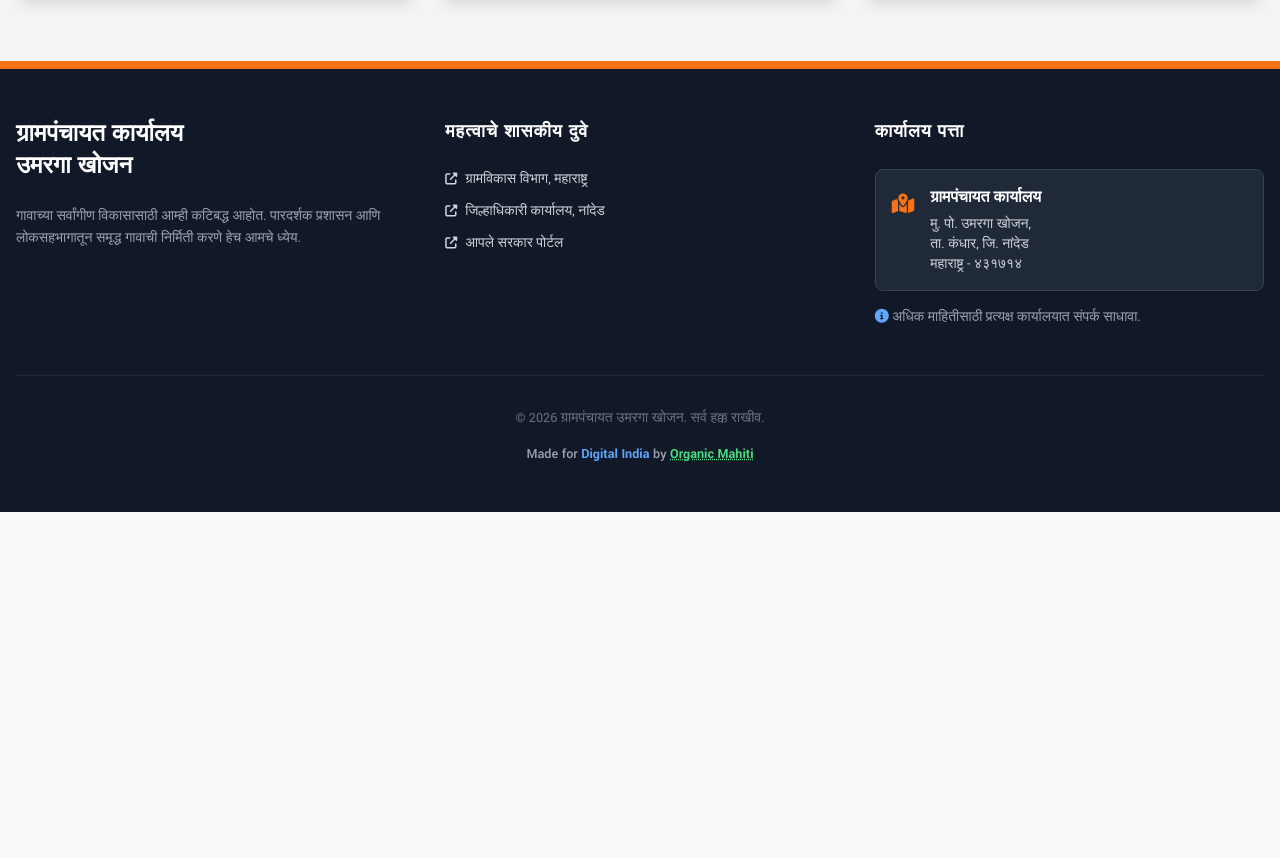
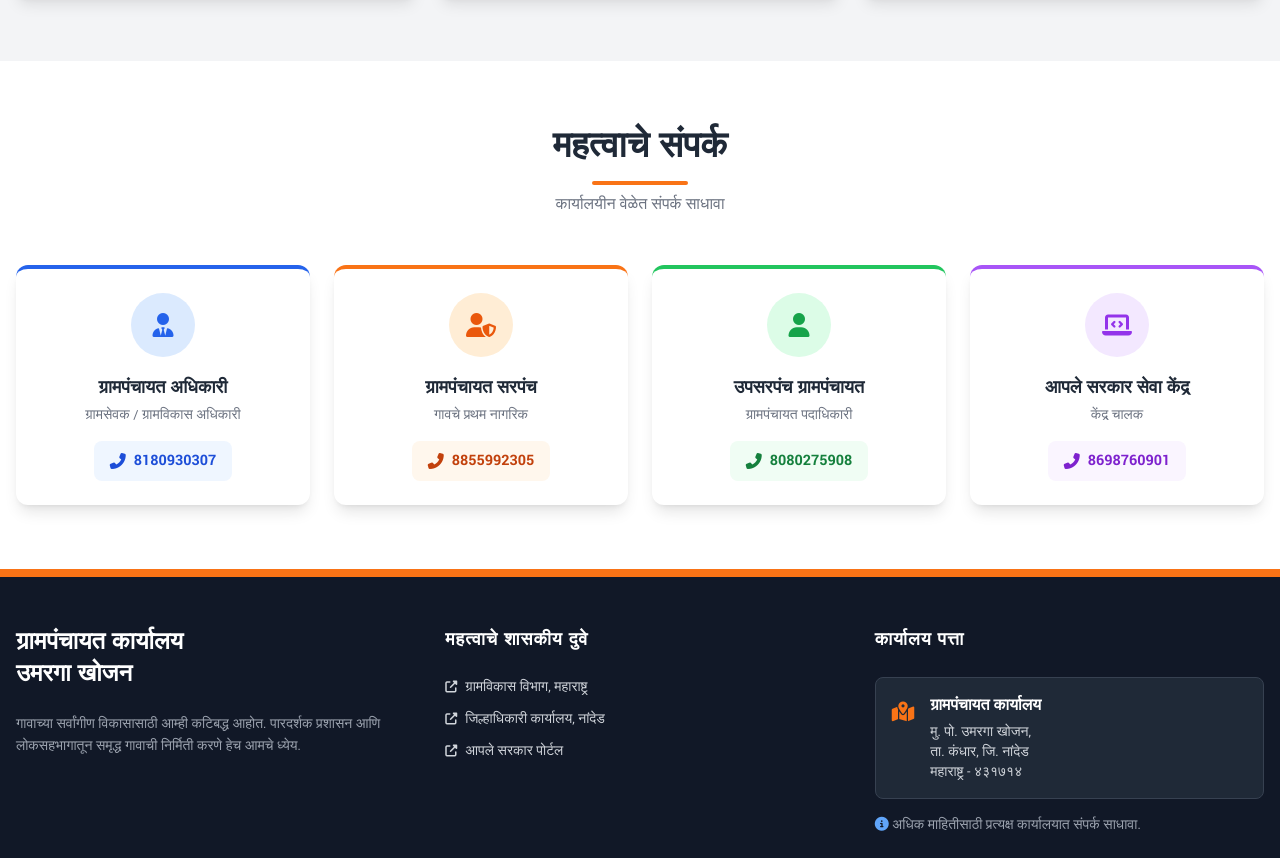
Before and after one commit to RushikeshMunde22/umarga.kho, a plain HTML site: page index.html in a window 1280 px wide. Shown: the part 3302-4160 px from the top of the page. Before the commit the page ends 3814 px from the top, so only its background shows below. Drawn offline with nearby package versions, Linux system fonts and the light colour scheme; a web font is replaced by a local one.

Commit message:
contact section

```diff
--- a/index.html
+++ b/index.html
@@ -6,15 +6,12 @@
     <title>ग्रामपंचायत उमरगा खोजन | अधिकृत संकेतस्थळ</title>
     <meta name="description" content="Official website of Grampanchayat Umarga Khojan, Tal. Kandhar, Dist. Nanded.">
 
-    <!-- Google Fonts for Marathi -->
     <link rel="preconnect" href="https://fonts.googleapis.com">
     <link rel="preconnect" href="https://fonts.gstatic.com" crossorigin>
     <link href="https://fonts.googleapis.com/css2?family=Gotu&family=Yantramanav:wght@300;400;500;700&display=swap" rel="stylesheet">
 
-    <!-- Tailwind CSS -->
     <script src="https://cdn.tailwindcss.com"></script>
 
-    <!-- Font Awesome -->
     <link rel="stylesheet" href="https://cdnjs.cloudflare.com/ajax/libs/font-awesome/6.4.0/css/all.min.css">
 
     <style>
@@ -62,7 +59,6 @@
 </head>
 <body class="bg-gray-50 text-gray-800 flex flex-col min-h-screen">
 
-    <!-- Top Bar with Tricolor Strip -->
     <header class="shadow-md relative z-50">
         <div class="h-2 flex w-full">
             <div class="w-1/3 gov-orange"></div>
@@ -70,11 +66,9 @@
             <div class="w-1/3 gov-green"></div>
         </div>
 
-        <!-- Main Header Content -->
         <div class="bg-white py-4">
             <div class="container mx-auto px-4 flex flex-col md:flex-row items-center justify-between gap-4">
                 <div class="flex items-center gap-4">
-                    <!-- Ashoka Stambh / Emblem Placeholder -->
                     <div class="w-20 h-20 flex-shrink-0">
                          <img src="https://upload.wikimedia.org/wikipedia/commons/5/55/Emblem_of_India.svg" alt="Emblem" class="w-full h-full object-contain">
                     </div>
@@ -85,7 +79,6 @@
                     </div>
                 </div>
 
-                <!-- Right Side: Login Button -->
                 <div class="hidden md:flex flex-col items-end gap-2">
                     <button class="bg-blue-900 text-white px-5 py-2 rounded shadow hover:bg-blue-800 transition flex items-center gap-2">
                         <i class="fas fa-user-shield"></i>  लॉगिन
@@ -94,7 +87,6 @@
             </div>
         </div>
 
-        <!-- Navigation Bar -->
         <nav class="bg-blue-900 text-white sticky top-0 shadow-lg">
             <div class="container mx-auto px-4">
                 <ul class="flex flex-wrap justify-center md:justify-start gap-2 md:gap-8 text-sm md:text-base font-medium py-3">
@@ -103,13 +95,12 @@
                     <li><a href="#schemes" class="hover:text-yellow-400 px-2 py-1 transition">योजना</a></li>
                     <li><a href="#culture" class="hover:text-yellow-400 px-2 py-1 transition">संस्कृती</a></li>
                     <li><a href="#gallery" class="hover:text-yellow-400 px-2 py-1 transition">फोटो गॅलरी</a></li>
-                    <li><a href="#contact" class="hover:text-yellow-400 px-2 py-1 transition">संपर्क</a></li>
+                    <li><a href="#contact-list" class="hover:text-yellow-400 px-2 py-1 transition">संपर्क</a></li>
                 </ul>
             </div>
         </nav>
     </header>
 
-    <!-- Marquee Notification -->
     <div class="marquee-container py-3 text-red-700 font-bold bg-yellow-50 border-b border-yellow-200 text-lg">
         <div class="marquee-content flex items-center gap-8">
             <span><i class="fas fa-flag text-orange-500"></i> सूचना: दिनांक २६ जानेवारी रोजी प्रजासत्ताक दिनानिमित्त सकाळी ७:३० वाजता ग्रामपंचायत कार्यालय येथे ध्वजारोहण समारंभ आयोजित केला आहे. तरी सर्व ग्रामस्थांनी वेळेवर उपस्थित राहावे.</span>
@@ -118,9 +109,7 @@
         </div>
     </div>
 
-    <!-- Hero Section -->
     <section class="relative h-[450px] md:h-[550px] bg-gray-800 text-white overflow-hidden group">
-        <!-- Background Image: Using the nice previous image as requested -->
         <div class="absolute inset-0 bg-cover bg-center opacity-60 transition-transform duration-1000 group-hover:scale-105"
              style="background-image: url('https://images.unsplash.com/photo-1625505826533-5c80aca7d157?ixlib=rb-4.0.3&auto=format&fit=crop&w=1600&q=80');">
         </div>
@@ -145,7 +134,6 @@
         </div>
     </section>
 
-    <!-- Intro & Population Stats -->
     <section id="about" class="py-16 bg-white">
         <div class="container mx-auto px-4">
             <div class="flex flex-col lg:flex-row gap-12 items-center">
@@ -160,7 +148,6 @@
                         विविध रक्तदान शिबिर, व्याख्याने, सांस्कृतिक कार्यक्रम आणि आरोग्य शिबीर यांच्या माध्यमातून गावकऱ्यांपर्यंत शासकीय योजना पोहोचवण्याचे काम ग्रामपंचायतीमार्फत केले जाते.
                     </p>
 
-                    <!-- Stats Cards -->
                     <div class="grid grid-cols-1 sm:grid-cols-3 gap-4 text-center">
                         <div class="bg-blue-50 p-6 rounded-xl shadow-sm border-b-4 border-blue-500">
                             <i class="fas fa-users text-blue-300 text-3xl mb-2"></i>
@@ -181,7 +168,6 @@
                 </div>
                 <div class="w-full lg:w-1/2">
                     <div class="relative rounded-2xl overflow-hidden shadow-2xl border-4 border-white h-[400px]">
-                        <!-- Using uploaded image 1000028967.png -->
                         <img src="1000028969.png"
                              alt="Grampanchayat Office"
                              class="w-full h-full object-cover transform hover:scale-105 transition duration-700"
@@ -195,7 +181,6 @@
         </div>
     </section>
 
-    <!-- Cultural Section -->
     <section id="culture" class="py-16 bg-orange-50 relative">
         <div class="absolute top-0 left-0 w-full h-full opacity-5 pointer-events-none" style="background-image: radial-gradient(#ea580c 1px, transparent 1px); background-size: 20px 20px;"></div>
 
@@ -208,7 +193,6 @@
 
             <div class="grid grid-cols-1 md:grid-cols-2 gap-10 items-center">
                 <div class="order-2 md:order-1 hover-zoom overflow-hidden rounded-2xl shadow-xl border-4 border-white h-80 md:h-96">
-                    <!-- Using uploaded image 1000028968.png -->
                     <img src="ganesh.jpeg"
                          alt="Ganesh Utsav"
                          class="w-full h-full object-cover"
@@ -223,6 +207,7 @@
                         गावामध्ये लोकमान्य बाळ गंगाधर टिळकांनी सुरू केलेला गणेशउत्सव मोठ्या थाटामाटात साजरा करण्यात येतो.
                         <strong>'एक गाव एक गणपती'</strong> ही संकल्पना अनेक वर्षांपासून राबविण्यात येत असून यामुळे गावात सामाजिक एकोपा आणि शांतता जपली जाते.
                     </p>
+
                     <div class="bg-white p-6 rounded-xl shadow-md border-l-4 border-orange-500">
                         <h4 class="font-bold text-lg mb-3">उत्सवादरम्यान राबवले जाणारे उपक्रम:</h4>
                         <ul class="space-y-3">
@@ -245,7 +230,6 @@
         </div>
     </section>
 
-    <!-- Development & Schemes -->
     <section id="schemes" class="py-16 bg-white">
         <div class="container mx-auto px-4">
             <div class="text-center mb-16">
@@ -311,12 +295,10 @@
         </div>
     </section>
 
-    <!-- Gallery -->
     <section id="gallery" class="py-16 bg-gray-100">
         <div class="container mx-auto px-4">
             <h2 class="text-3xl font-bold mb-8 text-center marathi-heading text-gray-800">ग्रामपंचायत झलक</h2>
             <div class="grid grid-cols-2 md:grid-cols-3 gap-4 md:gap-6">
-                <!-- Using uploaded image 1000028969.png -->
                 <div class="group relative overflow-hidden rounded-lg shadow-lg h-48 md:h-64 cursor-pointer">
                     <img src="1000028969.png" class="w-full h-full object-cover transition-transform duration-500 group-hover:scale-110"
                          alt="Gallery 1" onerror="this.src='https://placehold.co/600x400?text=Image+1000028969.png+Not+Found'">
@@ -324,7 +306,6 @@
                         <span class="text-white font-bold">विकास कामे</span>
                     </div>
                 </div>
-                <!-- Using uploaded image 1000028970.png -->
                 <div class="group relative overflow-hidden rounded-lg shadow-lg h-48 md:h-64 cursor-pointer">
                     <img src="1000028970.png" class="w-full h-full object-cover transition-transform duration-500 group-hover:scale-110"
                          alt="Gallery 2" onerror="this.src='https://placehold.co/600x400?text=Image+1000028970.png+Not+Found'">
@@ -332,7 +313,6 @@
                         <span class="text-white font-bold">तलाव</span>
                     </div>
                 </div>
-                <!-- Using uploaded image 1000028971.png -->
                 <div class="group relative overflow-hidden rounded-lg shadow-lg h-48 md:h-64 cursor-pointer">
                     <img src="1000028971.png" class="w-full h-full object-cover transition-transform duration-500 group-hover:scale-110"
                          alt="Gallery 3" onerror="this.src='https://placehold.co/600x400?text=Image+1000028971.png+Not+Found'">
@@ -344,11 +324,65 @@
         </div>
     </section>
 
-    <!-- Footer -->
+    <section id="contact-list" class="py-16 bg-white relative">
+        <div class="container mx-auto px-4">
+            <div class="text-center mb-12">
+                <h2 class="text-3xl md:text-4xl font-bold text-gray-800 marathi-heading">महत्वाचे संपर्क</h2>
+                <div class="h-1 w-24 bg-orange-500 mx-auto mt-4 rounded"></div>
+                <p class="text-gray-500 mt-2">कार्यालयीन वेळेत संपर्क साधावा</p>
+            </div>
+
+            <div class="grid grid-cols-1 md:grid-cols-2 lg:grid-cols-4 gap-6">
+                <div class="bg-white p-6 rounded-xl shadow-lg border-t-4 border-blue-600 text-center hover:shadow-xl transition">
+                    <div class="w-16 h-16 bg-blue-100 text-blue-600 rounded-full flex items-center justify-center mx-auto mb-4">
+                        <i class="fas fa-user-tie text-2xl"></i>
+                    </div>
+                    <h3 class="font-bold text-lg text-gray-800 mb-1">ग्रामपंचायत अधिकारी</h3>
+                    <p class="text-sm text-gray-500 mb-4">ग्रामसेवक / ग्रामविकास अधिकारी</p>
+                    <a href="tel:8180930307" class="inline-flex items-center gap-2 text-blue-700 font-bold bg-blue-50 px-4 py-2 rounded-lg hover:bg-blue-100 transition">
+                        <i class="fas fa-phone-alt"></i> 8180930307
+                    </a>
+                </div>
+
+                <div class="bg-white p-6 rounded-xl shadow-lg border-t-4 border-orange-500 text-center hover:shadow-xl transition">
+                    <div class="w-16 h-16 bg-orange-100 text-orange-600 rounded-full flex items-center justify-center mx-auto mb-4">
+                        <i class="fas fa-user-shield text-2xl"></i>
+                    </div>
+                    <h3 class="font-bold text-lg text-gray-800 mb-1">ग्रामपंचायत सरपंच</h3>
+                    <p class="text-sm text-gray-500 mb-4">गावचे प्रथम नागरिक</p>
+                    <a href="tel:8855992305" class="inline-flex items-center gap-2 text-orange-700 font-bold bg-orange-50 px-4 py-2 rounded-lg hover:bg-orange-100 transition">
+                        <i class="fas fa-phone-alt"></i> 8855992305
+                    </a>
+                </div>
+
+                <div class="bg-white p-6 rounded-xl shadow-lg border-t-4 border-green-500 text-center hover:shadow-xl transition">
+                    <div class="w-16 h-16 bg-green-100 text-green-600 rounded-full flex items-center justify-center mx-auto mb-4">
+                        <i class="fas fa-user text-2xl"></i>
+                    </div>
+                    <h3 class="font-bold text-lg text-gray-800 mb-1">उपसरपंच ग्रामपंचायत</h3>
+                    <p class="text-sm text-gray-500 mb-4">ग्रामपंचायत पदाधिकारी</p>
+                    <a href="tel:8080275908" class="inline-flex items-center gap-2 text-green-700 font-bold bg-green-50 px-4 py-2 rounded-lg hover:bg-green-100 transition">
+                        <i class="fas fa-phone-alt"></i> 8080275908
+                    </a>
+                </div>
+
+                <div class="bg-white p-6 rounded-xl shadow-lg border-t-4 border-purple-500 text-center hover:shadow-xl transition">
+                    <div class="w-16 h-16 bg-purple-100 text-purple-600 rounded-full flex items-center justify-center mx-auto mb-4">
+                        <i class="fas fa-laptop-code text-2xl"></i>
+                    </div>
+                    <h3 class="font-bold text-lg text-gray-800 mb-1">आपले सरकार सेवा केंद्र</h3>
+                    <p class="text-sm text-gray-500 mb-4">केंद्र चालक</p>
+                    <a href="tel:8698760901" class="inline-flex items-center gap-2 text-purple-700 font-bold bg-purple-50 px-4 py-2 rounded-lg hover:bg-purple-100 transition">
+                        <i class="fas fa-phone-alt"></i> 8698760901
+                    </a>
+                </div>
+            </div>
+        </div>
+    </section>
+
     <footer id="contact" class="bg-gray-900 text-gray-300 py-12 border-t-8 border-orange-500">
         <div class="container mx-auto px-4">
             <div class="grid grid-cols-1 md:grid-cols-2 lg:grid-cols-3 gap-10">
-                <!-- Info -->
                 <div>
                     <h3 class="text-2xl font-bold text-white mb-6 marathi-heading">ग्रामपंचायत कार्यालय <br>उमरगा खोजन</h3>
                     <p class="text-sm leading-relaxed mb-6 text-gray-400">
@@ -356,7 +390,6 @@
                     </p>
                 </div>
 
-                <!-- Links -->
                 <div>
                     <h3 class="text-lg font-bold text-white mb-6 uppercase tracking-wider">महत्वाचे शासकीय दुवे</h3>
                     <ul class="space-y-3 text-sm">
@@ -366,7 +399,6 @@
                     </ul>
                 </div>
 
-                <!-- Contact -->
                 <div>
                     <h3 class="text-lg font-bold text-white mb-6 uppercase tracking-wider">कार्यालय पत्ता</h3>
                     <div class="bg-gray-800 p-4 rounded-lg border border-gray-700">
@@ -387,7 +419,6 @@
             <div class="border-t border-gray-800 mt-12 pt-8 flex flex-col items-center justify-center text-center">
                 <p class="text-sm text-gray-500 mb-2">&copy; 2026 ग्रामपंचायत उमरगा खोजन. सर्व हक्क राखीव.</p>
 
-                <!-- Footer Credit with Link -->
                 <p class="text-sm font-medium text-gray-400 mt-2">
                     Made for <span class="text-blue-400 font-bold">Digital India</span> by
                     <a href="https://youtu.be/oNwCWA1GonQ?si=Ewdh70a4qKtTFJsd" target="_blank" class="text-green-400 font-bold hover:text-green-300 transition underline decoration-dotted">Organic Mahiti</a>
@@ -396,7 +427,6 @@
         </div>
     </footer>
 
-    <!-- Script for smooth scrolling -->
     <script>
         document.querySelectorAll('a[href^="#"]').forEach(anchor => {
             anchor.addEventListener('click', function (e) {
```
